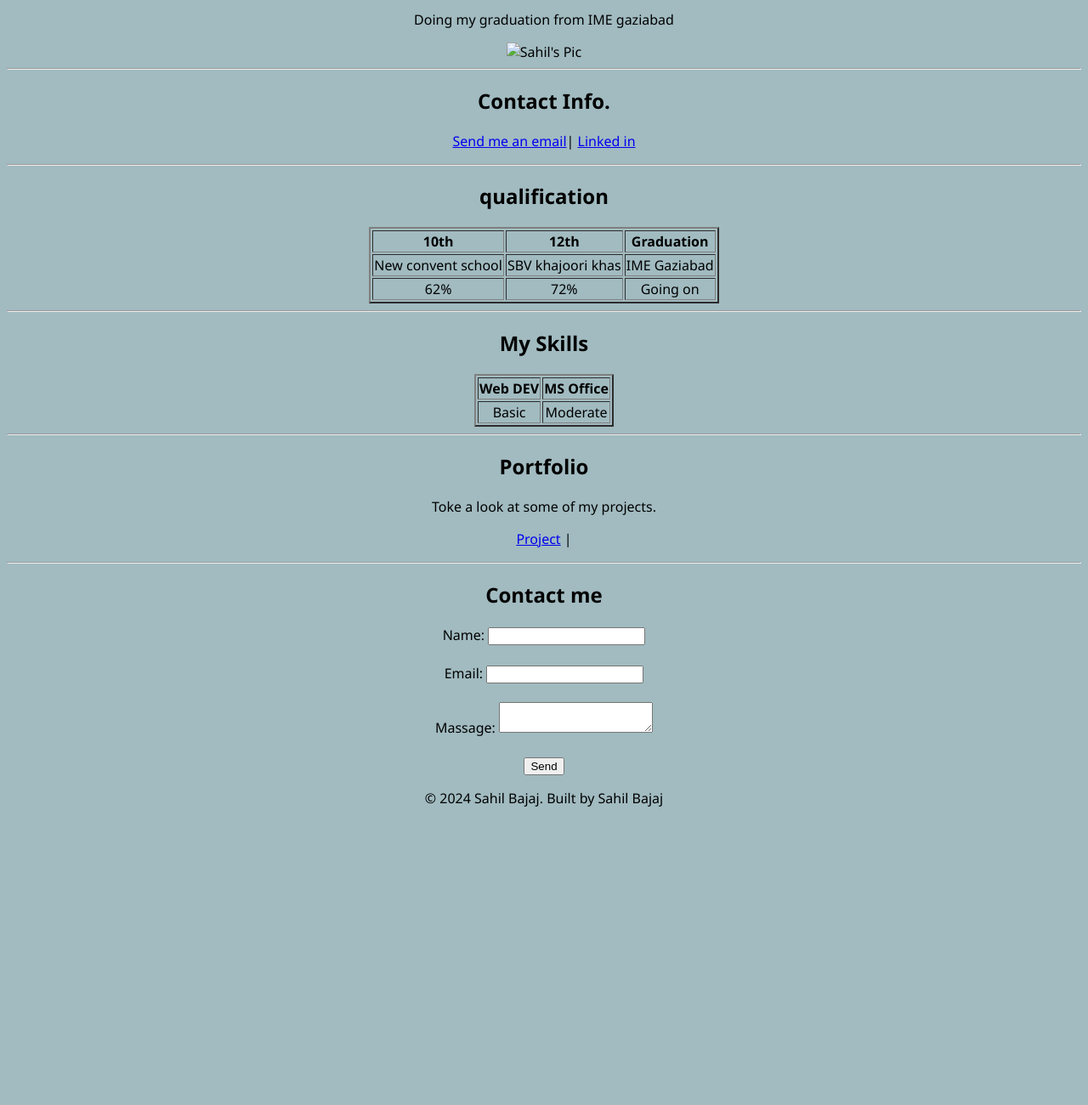
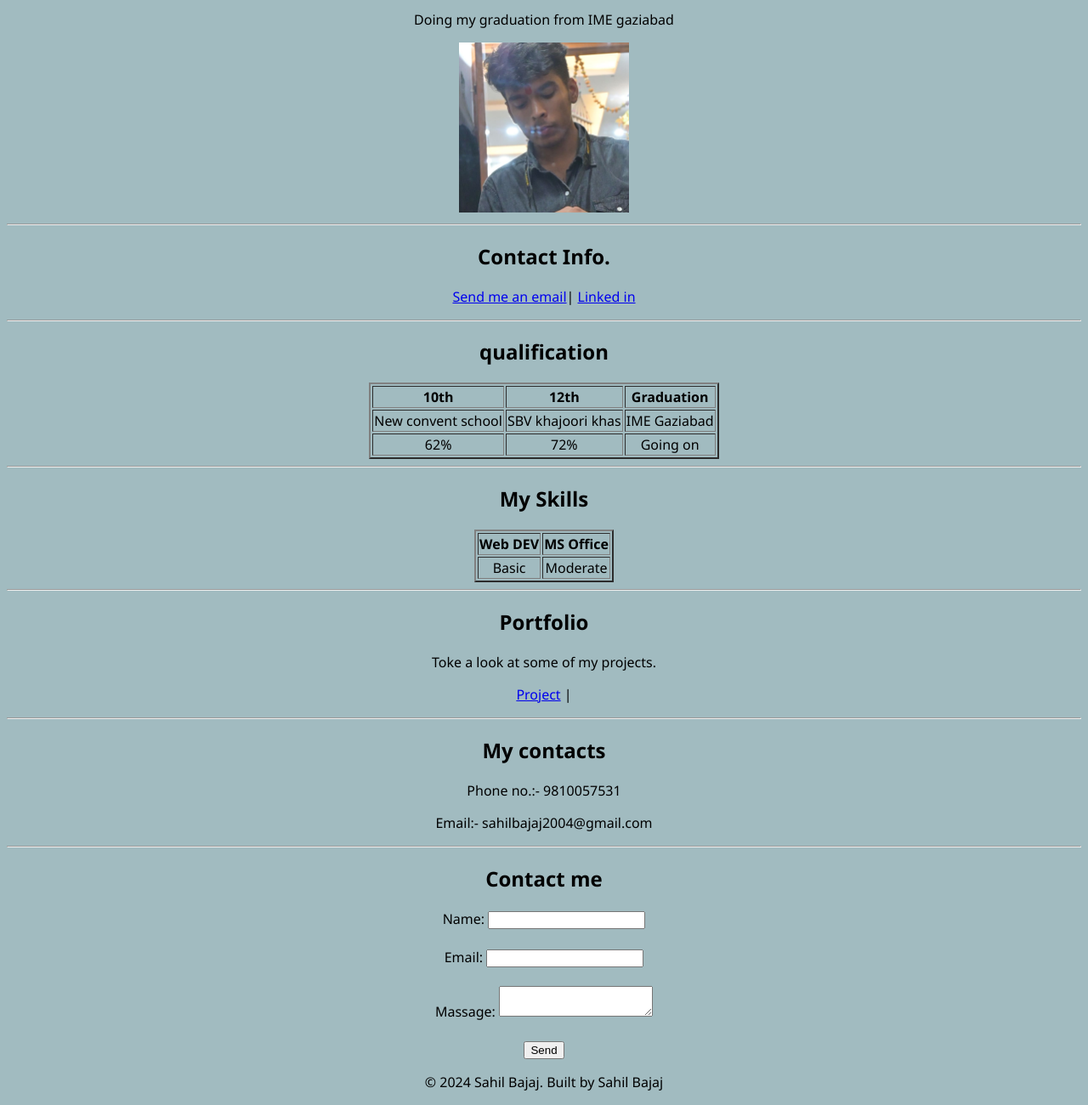
Before and after one commit to sahilbajaj2004/Portfolio, a plain HTML site: page index.html in a window 1280 px wide. Shown: the part 263-1563 px from the top of the page at 85% size. Before the commit the page ends 1229 px from the top, so only its background shows below. Drawn offline with Linux system fonts and the light colour scheme; a web font is replaced by a local one.

Commit message:
Added index.html

```diff
--- a/index.html
+++ b/index.html
@@ -5,7 +5,7 @@
     <meta charset="UTF-8">
     <meta name="viewport" content="width=device-width, initial-scale=1.0">
     <title>Sahil Bajaj</title>
-    <link rel="icon" href="./image/Icon.ico" type="image/x-icon">
+    <link rel="icon" href="./Icon.ico" type="image/x-icon">
     <link rel="stylesheet" href="style.css">
 </head>
 <body>
@@ -22,7 +22,7 @@
         <p>Hello! there I'm ''  Sahil Bajaj here is a little info about me.</p>
         <p>I passed my 10th from New Convent School and 12th from SBV khajoori khas</p>
         <p>Doing my graduation from IME gaziabad </p>
-        <img src="./image/Pic.jpg" alt="Sahil's Pic" width="200">
+        <img src="./Pic.jpg" alt="Sahil's Pic" width="200">
         </section>
         <hr>
 
@@ -75,6 +75,12 @@
         <hr>
 
         <section>
+            <h2>My contacts</h2>
+            <p>Phone no.:- 9810057531</p>
+            <p>Email:- sahilbajaj2004@gmail.com</p>
+        </section>
+        <hr>
+        <section>
             <h2>Contact me</h2>
             <form>
                 <label for="Name">Name:</label>
```
